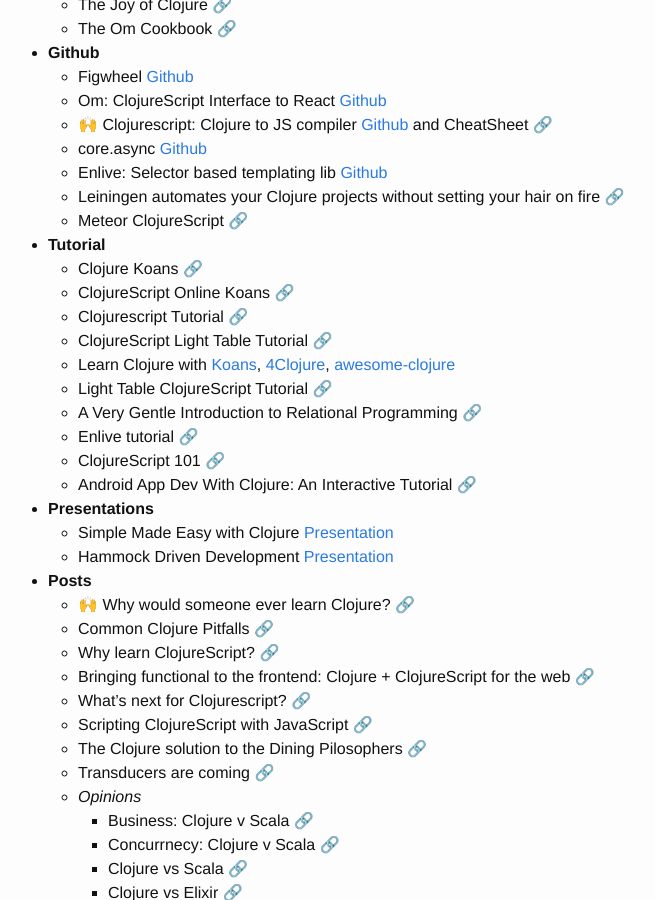
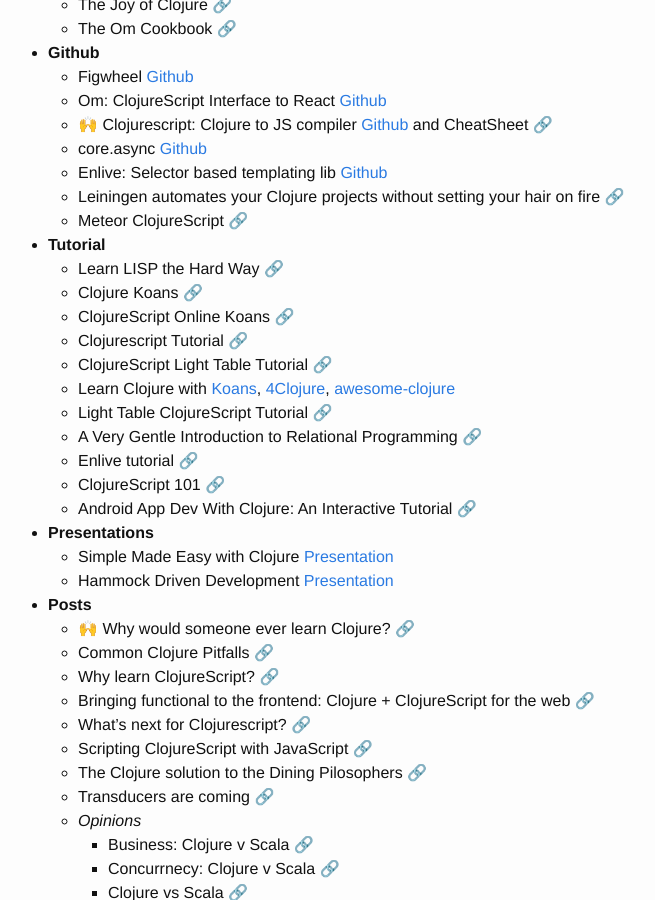
Before and after one commit to hsavit1/hsavit1.github.io, a Jekyll site: the page built from _posts/2015-11-10-guides-to-clojure-and-clojurescript.md, in a window 1280 px wide and 900 px high, scrolled down 951 px. Shown: the whole window, without its empty margins (252-907 px from the left). Built offline with Jekyll 4.4.1, drawn with Linux system fonts in a browser that asks for light colours; emoji names are drawn with the system emoji font; comment, search, counter and statistics services are not loaded.

Commit message:
Learn Lisp the hard way / clean android architecture

```diff
--- a/_posts/2015-11-10-guides-to-clojure-and-clojurescript.md
+++ b/_posts/2015-11-10-guides-to-clojure-and-clojurescript.md
@@ -48,6 +48,7 @@
     - Leiningen automates your Clojure projects without setting your hair on fire [:link:](https://github.com/technomancy/leiningen)
     - Meteor ClojureScript [:link:](https://github.com/mystor/meteor-clojurescript)
 - **Tutorial**
+    - Learn LISP the Hard Way [:link:](http://learnlispthehardway.org/book/)
     - Clojure Koans [:link:](https://github.com/functional-koans/clojure-koans)
     - ClojureScript Online Koans [:link:](http://clojurescriptkoans.com/)
     - Clojurescript Tutorial [:link:](https://www.niwi.nz/cljs-workshop/)
```
Also changed, not shown: _posts/2015-11-10-guides-to-android.md (+1 -0 lines).
